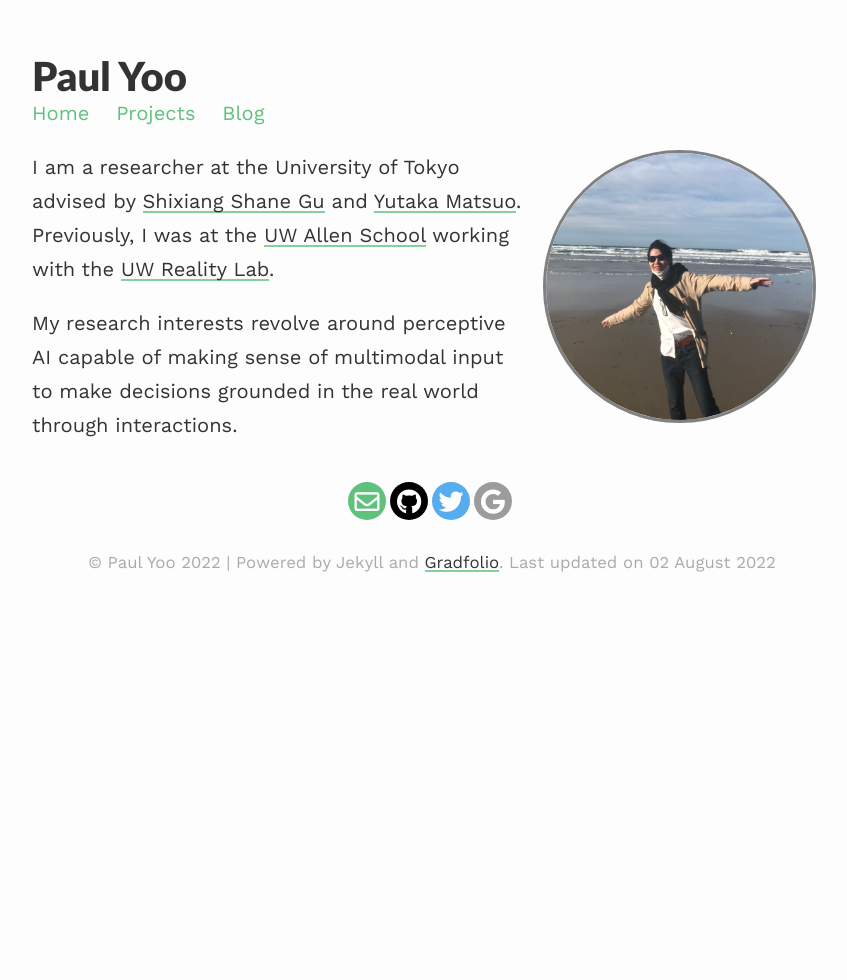
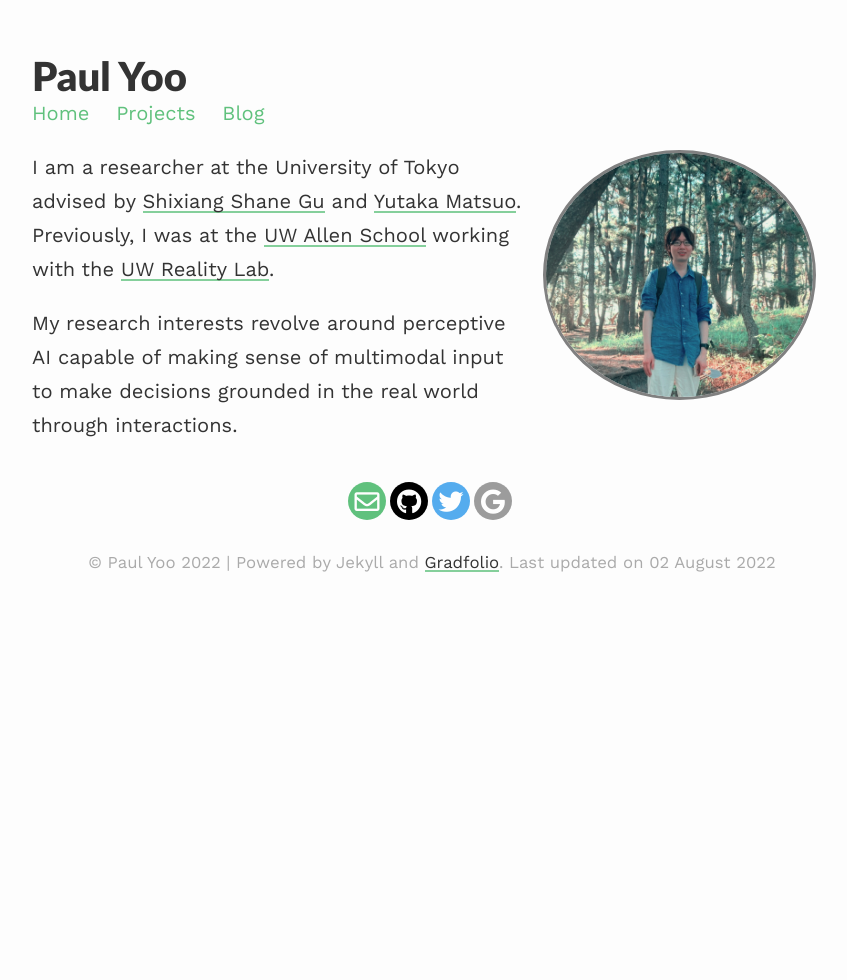
Before and after one commit to YooPaul/YooPaul.github.io, a Jekyll site: the page built from index.md, in a window 1280 px wide. Shown: the whole page, without its empty margins (208-1055 px from the left). Built offline with Jekyll 4.4.1, drawn with Linux system fonts in a browser that asks for light colours; nearby versions of some CDN libraries.

Commit message:
Update profile

```diff
--- a/index.md
+++ b/index.md
@@ -3,7 +3,7 @@ layout: about
 permalink: /
 profile:
   align: right
-  image: profile.jpeg
+  image: profile.JPG
 published: true
 ---
 
```
Also changed, not shown: assets/images/profile.JPG (added).
